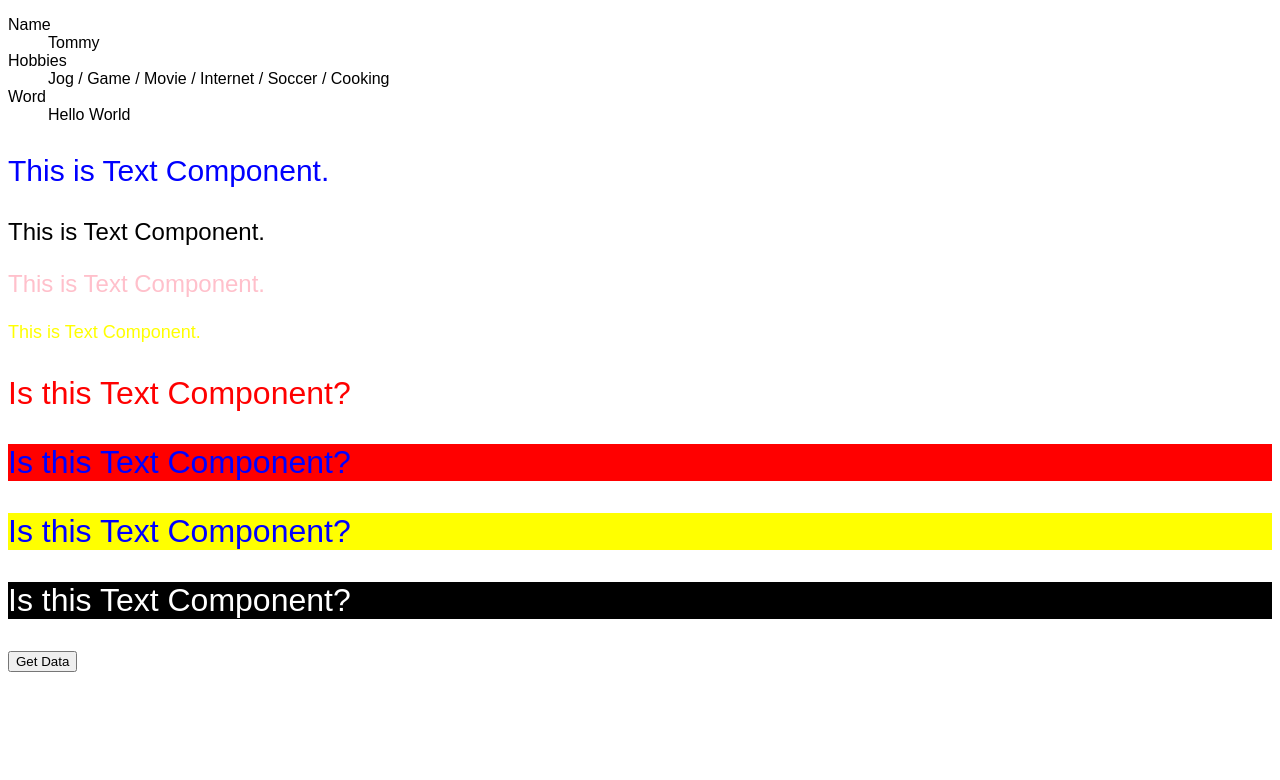
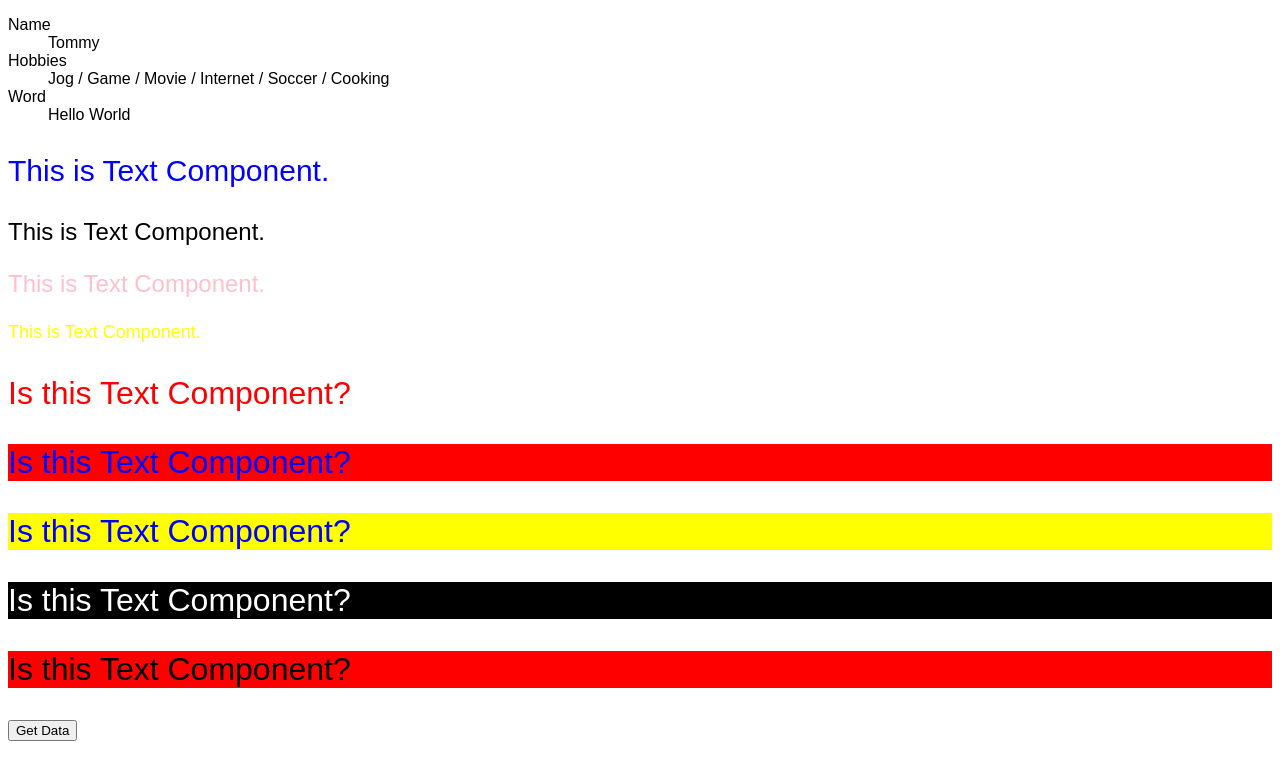
Before and after one commit to koyamal/learn-react-02-07, a React (Create React App) app: page / in a window 1280 px wide. Shown: the top 780 px of the page. Built offline with nearby package versions, Linux system fonts and the light colour scheme.

Commit message:
Add text2 component

```diff
--- a/src/App.tsx
+++ b/src/App.tsx
@@ -44,6 +44,7 @@ export default function App() {
         content="Is this Text Component?"
         backgroundColor="black"
       />
+      <Text2 color="black" fontSize="32px" content="Is this Text Component?" />
       <button onClick={onClickFetchData}>Get Data</button>
       {todos.map((todo) => {
         return (
```
